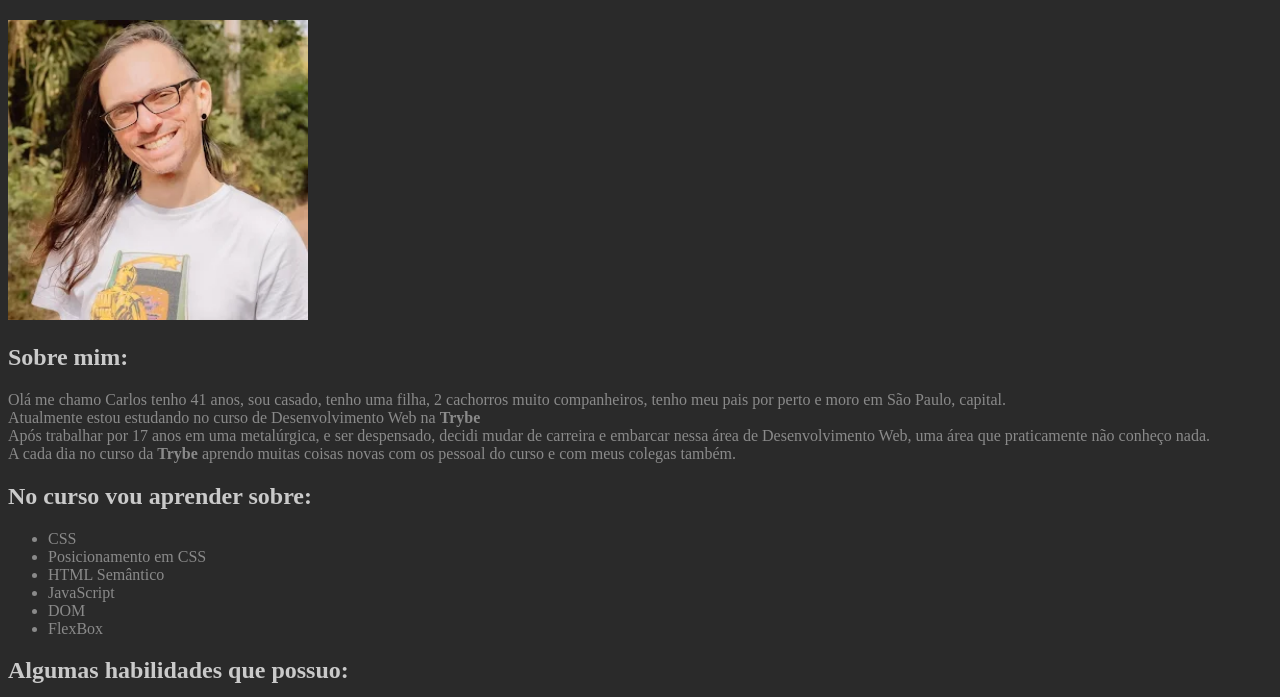
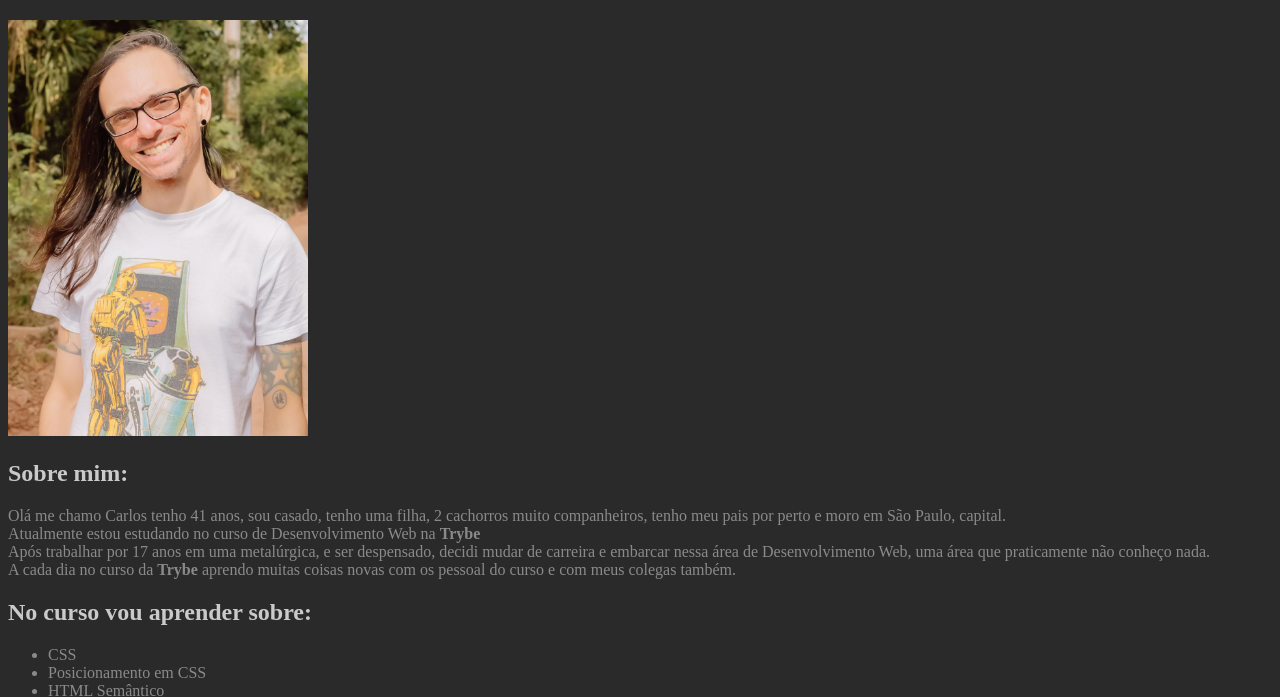
Before and after one commit to Kduuu0581/Portifolio, a plain HTML site: page index.html in a window 1280 px wide. Shown: the part 60-757 px from the top of the page. Drawn offline with Linux system fonts and the light colour scheme.

Commit message:
novas alterações

```diff
--- a/index.html
+++ b/index.html
@@ -25,7 +25,7 @@
 <body>
     <h1><b>Olá, meu nome é Carlos Eduardo Oliveira</b></h1>
 
-    <img src="imagens/foto_de_perfil.webp" title="Kadu sorrindo" width="300px" />
+    <img src="imagens/foto_de_Perfil2.jpg" title="Kadu sorrindo" width="300px" />
     <h2>Sobre mim:</h2>
 
     <p id="Carlos" class="letter_color">
```
Also changed, not shown: imagens/foto_de_Perfil2.jpg (added), imagens/foto_de_perfil.webp (deleted).
